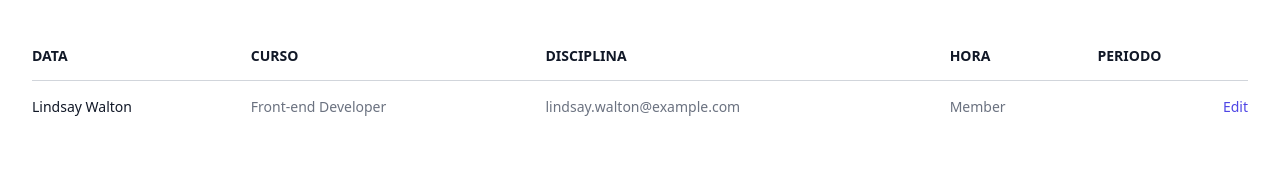
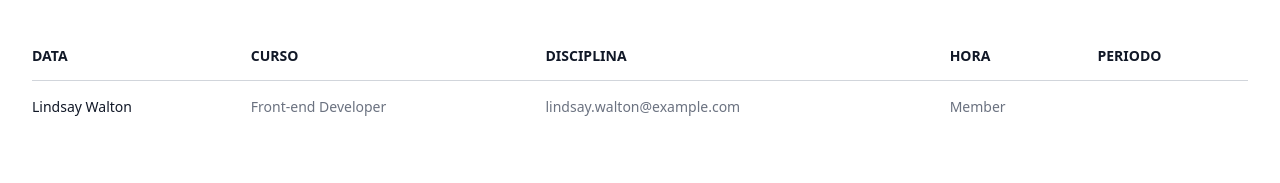
Before and after one commit to leehendrick/EduConnect-UI, a Nuxt app in the folder nuxt-app/: page /students/horario in a window 1280 px wide. Shown: the top 183 px of the page. Built offline with nearby package versions, Linux system fonts and the light colour scheme.

Commit message:
update: remove unused elements

```diff
--- a/nuxt-app/pages/students/horario.vue
+++ b/nuxt-app/pages/students/horario.vue
@@ -32,11 +32,6 @@ const people = [
                 <td class="whitespace-nowrap px-3 py-4 text-sm text-gray-500">{{ person.title }}</td>
                 <td class="whitespace-nowrap px-3 py-4 text-sm text-gray-500">{{ person.email }}</td>
                 <td class="whitespace-nowrap px-3 py-4 text-sm text-gray-500">{{ person.role }}</td>
-                <td class="relative whitespace-nowrap py-4 pl-3 pr-4 text-right text-sm font-medium sm:pr-0">
-                  <a href="#" class="text-indigo-600 hover:text-indigo-900"
-                  >Edit<span class="sr-only">, {{ person.name }}</span></a
-                  >
-                </td>
               </tr>
               </tbody>
             </table>
```
